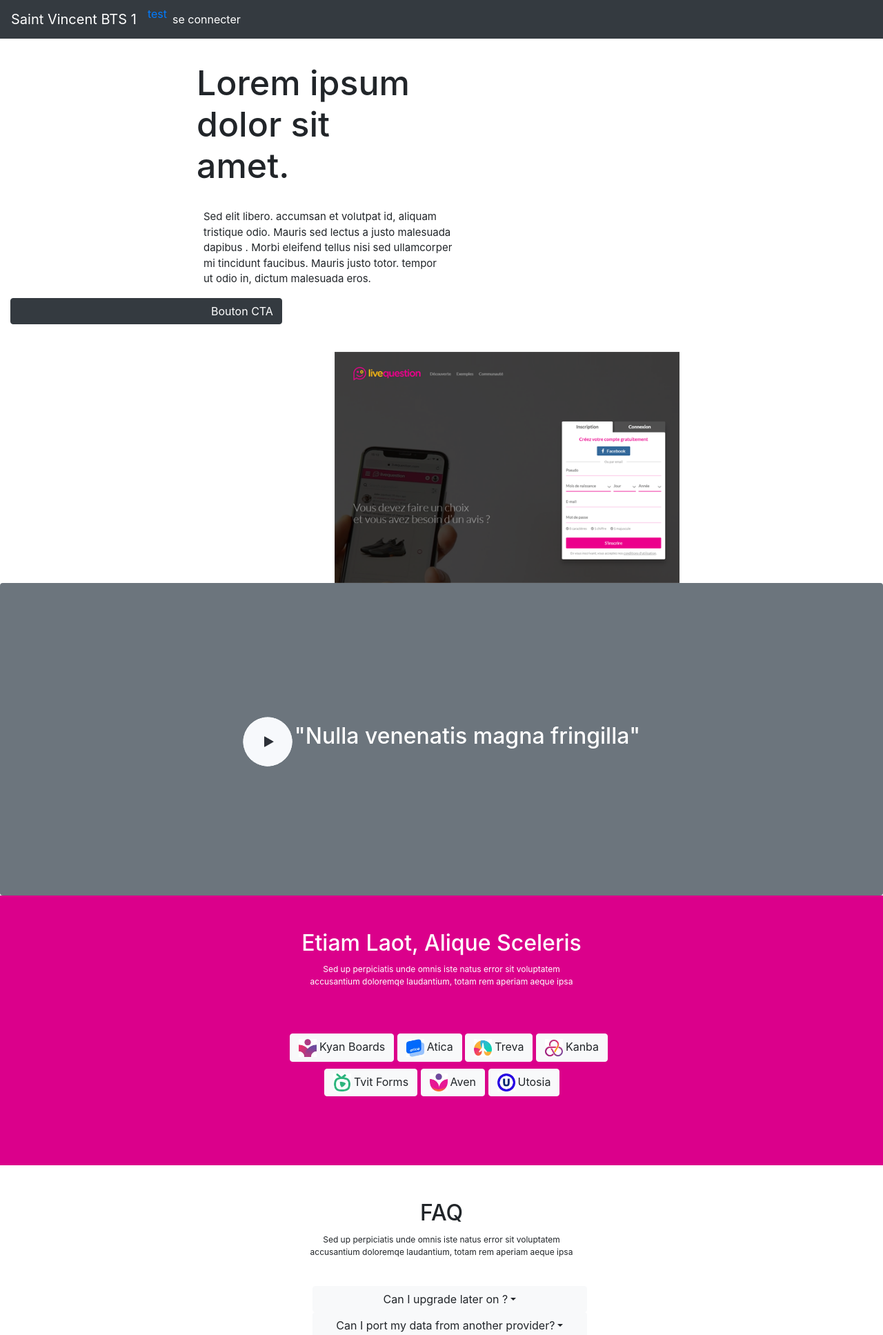
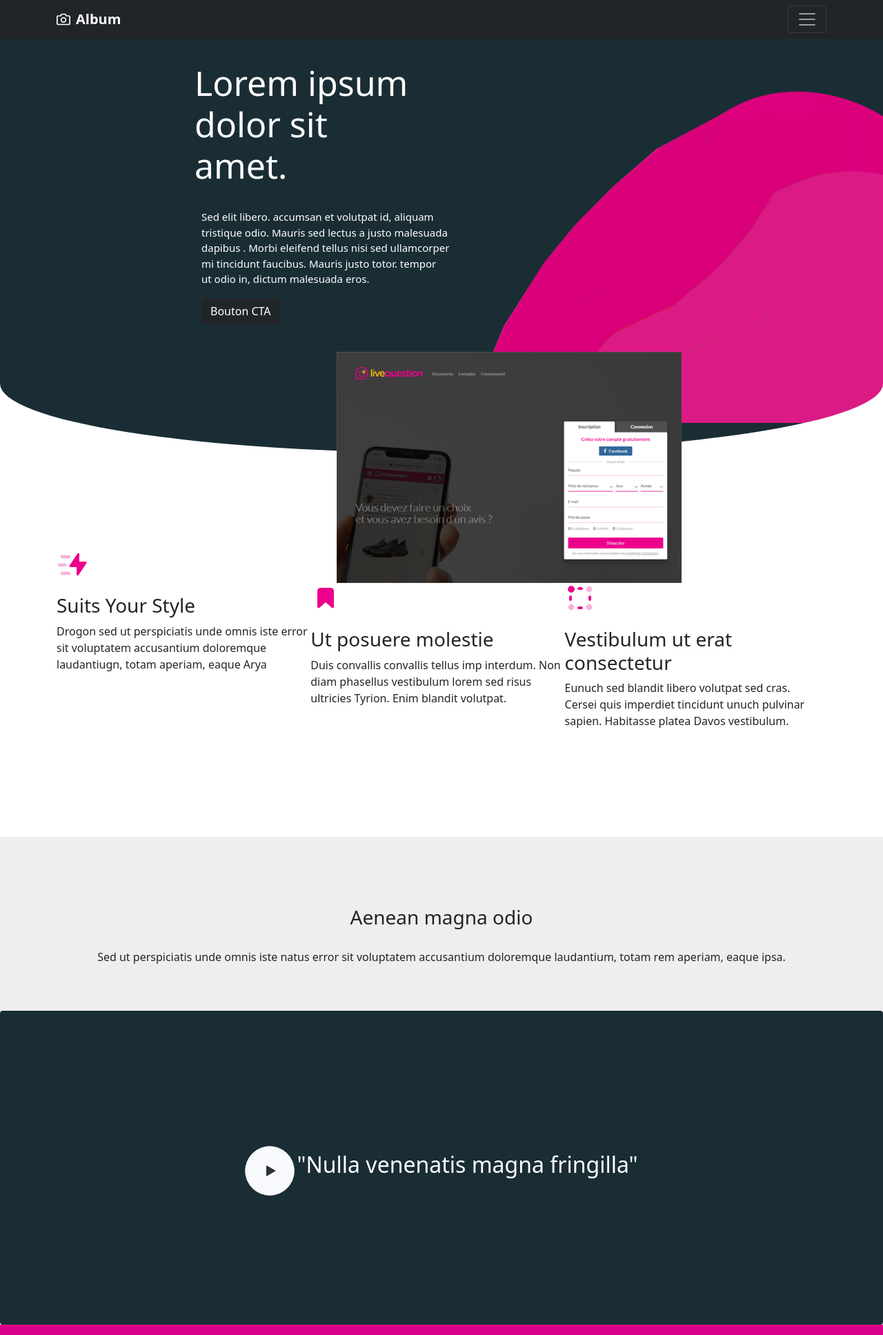
Before and after one commit to N0SAFE/livequestion, a PHP site: page / in a window 1280 px wide. Shown: the top 1935 px of the page at 69% size. Run offline with PHP 8.4, Linux system fonts and the light colour scheme; some libraries are stand-ins or nearby versions.

Commit message:
ajout section 3 correction de bug

```diff
--- /dev/null
+++ b/Css/lib.css
@@ -0,0 +1,143 @@
+.margin-top-5 {
+    margin-top: 5px;
+}
+
+.margin-top-10 {
+    margin-top: 10px;
+}
+
+.margin-top-20 {
+    margin-top: 20px;
+}
+
+.margin-top-25 {
+    margin-top: 25px;
+}
+
+.margin-top-50 {
+    margin-top: 50px;
+}
+
+.margin-top-75 {
+    margin-top: 75px;
+}
+
+.margin-top-100 {
+    margin-top: 100px;
+}
+
+.margin-top-150 {
+    margin-top: 15px;
+}
+
+.margin-top-200 {
+    margin-top: 200px;
+}
+
+.margin-bottom-5 {
+    margin-bottom: 5px;
+}
+
+.margin-bottom-10 {
+    margin-bottom: 10px;
+}
+
+.margin-bottom-20 {
+    margin-bottom: 20px;
+}
+
+.margin-bottom-25 {
+    margin-bottom: 25px;
+}
+
+.margin-bottom-50 {
+    margin-bottom: 50px;
+}
+
+.margin-bottom-75 {
+    margin-bottom: 75px;
+}
+
+.margin-bottom-100 {
+    margin-bottom: 100px;
+}
+
+.margin-bottom-150 {
+    margin-bottom: 150px;
+}
+
+.margin-bottom-200 {
+    margin-bottom: 200px;
+}
+
+.padding-top-5 {
+    padding-top: 5px;
+}
+
+.padding-top-10 {
+    padding-top: 10px;
+}
+
+.padding-top-20 {
+    padding-top: 20px;
+}
+
+.padding-top-25 {
+    padding-top: 25px;
+}
+
+.padding-top-50 {
+    padding-top: 50px;
+}
+
+.padding-top-75 {
+    padding-top: 75px;
+}
+
+.padding-top-100 {
+    padding-top: 100px;
+}
+
+.padding-top-150 {
+    padding-top: 150px;
+}
+
+.padding-top-200 {
+    padding-top: 200px;
+}
+
+.padding-bottom-5 {
+    padding-bottom: 5px;
+}
+
+.padding-bottom-10 {
+    padding-bottom: 10px;
+}
+
+.padding-bottom-20 {
+    padding-bottom: 20px;
+}
+
+.padding-bottom-25 {
+    padding-bottom: 25px;
+}
+
+.padding-bottom-50 {
+    padding-bottom: 50px;
+}
+
+.padding-bottom-75 {
+    padding-bottom: 75px;
+}
+
+.padding-bottom-100 {
+    padding-bottom: 100px;
+}
+
+.padding-bottom-150 {
+    padding-bottom: 150px;
+}
+
+.padding-bottom-200 {
+    padding-bottom: 200px;
+}
--- a/Css/style_index.css
+++ b/Css/style_index.css
@@ -1,43 +1,84 @@
 /*.container{
 	width: 100%;
 }*/
-<<<<<<< HEAD
-=======
 
-/* NAV BARS*/
+
+/* navbar */
+
+header .btnPink {
+    background-color: #ED008C;
+    border-radius: 35px !important;
+    height: 28px;
+    width: 100px;
+}
+
+header .navleft {
+    padding-left: 8%;
+}
+
+header .navright {
+    padding-right: 20%;
+}
+
 
 /* ACCEUIL */
 
- .acceuilText {
+.bg_top_page {
+    background-image: url("../images/fondDecran.png");
+    height: 600px;
+    border-bottom-right-radius: 50% 100px;
+    border-bottom-left-radius: 50% 100px;
+}
 
- }
+.acceuil .titreAcceuil {
+    font-size: 50px;
+    padding-left: 270px;
+}
+
+.acceuil .txtAcceuil {
+    font-size: 15px;
+    padding-left: 280px;
+}
+
+.acceuil .imgAcceuil2 {
+    padding-right: 280px;
+    padding-top: 40px;
+    width: 780px;
+}
+
+.acceuil .butonAcceuil {
+    margin-left: 280px;
+}
 
 
+/*section 2*/
 
-.titreAcceuil {
- font-size: 50px;
- padding-left: 270px;
+.section2 {
+    padding-top: 140px;
+    padding-bottom: 140px;
 }
 
-.txtAcceuil {
-	font-size: 15px;
-	padding-left: 280px;
+.section2 .textDiv {
+    width: 33%;
 }
 
-.imgAcceuil2 {
-	padding-right: 280px;
-	padding-top: 40px;
-	width: 780px;
+.section2 .tailleImg {
+    size: 45px;
 }
 
-.butoAcceuil {
-	padding-left: 290px;
 
+/* section3 */
 
+.section3 {
+    background-color: #EEEEEE;
 }
 
 
 /* big black */
+
+.bigBlack {
+    background-color: #1A2D34;
+}
 
 .bigBlack .iplay {
     display: inline-block;
--- /dev/null
+++ b/index.html
@@ -0,0 +1,151 @@
+<!DOCTYPE html>
+<html>
+
+<head>
+    <meta charset="UTF-8">
+    <meta http-equiv="X-UA-Compatible" content="IE=edge">
+    <meta name="viewport" content="width=device-width, initial-scale=1.0">
+    </script>
+    <link href="https://cdn.jsdelivr.net/npm/bootstrap@5.0.0-beta2/dist/css/bootstrap.min.css" rel="stylesheet" integrity="sha384-BmbxuPwQa2lc/FVzBcNJ7UAyJxM6wuqIj61tLrc4wSX0szH/Ev+nYRRuWlolflfl" crossorigin="anonymous">
+    <script type="text/javascript" src="Javascript/script.js"></script>
+    <link href="Css/normalizer_css.css" rel="stylesheet">
+    <link href="Css/lib.css" rel="stylesheet">
+    <link href="Css/style_index.css" type="text/css" rel="stylesheet">
+    <title>livequestion</title>
+</head>
+
+<body>
+
+    <header>
+        <div class="collapse bg-dark" id="navbarHeader">
+            <div class="container">
+                <div class="row">
+                    <div class="col-sm-8 col-md-7 py-4">
+                        <h4 class="text-white">About</h4>
+                        <p class="text-muted">Add some information about the album below, the author, or any other background context. Make it a few sentences long so folks can pick up some informative tidbits. Then, link them off to some social networking sites or contact
+                            information.
+                        </p>
+                    </div>
+                    <div class="col-sm-4 offset-md-1 py-4">
+                        <h4 class="text-white">Contact</h4>
+                        <ul class="list-unstyled">
+                            <li><a href="#" class="text-white">Follow on Twitter</a></li>
+                            <li><a href="#" class="text-white">Like on Facebook</a></li>
+                            <li><a href="#" class="text-white">Email me</a></li>
+                        </ul>
+                    </div>
+                </div>
+            </div>
+        </div>
+        <div class="navbar navbar-dark bg-dark shadow-sm">
+            <div class="container">
+                <a href="#" class="navbar-brand d-flex align-items-center">
+                    <svg xmlns="http://www.w3.org/2000/svg" width="20" height="20" fill="none" stroke="currentColor" stroke-linecap="round" stroke-linejoin="round" stroke-width="2" aria-hidden="true" class="me-2" viewBox="0 0 24 24">
+                        <path d="M23 19a2 2 0 0 1-2 2H3a2 2 0 0 1-2-2V8a2 2 0 0 1 2-2h4l2-3h6l2 3h4a2 2 0 0 1 2 2z" />
+                        <circle cx="12" cy="13" r="4" />
+                    </svg>
+                    <strong>Album</strong>
+                </a>
+                <button class="navbar-toggler" type="button" data-bs-toggle="collapse" data-bs-target="#navbarHeader" aria-controls="navbarHeader" aria-expanded="false" aria-label="Toggle navigation">
+                    <span class="navbar-toggler-icon"></span>
+                </button>
+            </div>
+        </div>
+    </header>
+    <section class="bg_top_page bg-image container-fluid acceuil clearfix">
+        <!--        <img src="images/fondDecran.png" class="imgAcceuil"> -->
+        <div class="text-white float-start acceuilText">
+            <h1 class="titreAcceuil">Lorem ipsum<br>dolor sit<br>amet.</h1>
+            <p class="txtAcceuil">Sed elit libero. accumsan et volutpat id, aliquam<br>tristique odio. Mauris sed lectus a justo malesuada<br>dapibus . Morbi eleifend tellus nisi sed ullamcorper<br>mi tincidunt faucibus. Mauris justo totor. tempor<br>ut odio in, dictum malesuada
+                eros.
+            </p>
+            <button type="button" class="btn btn-dark butonAcceuil">Bouton CTA</button>
+        </div>
+        <img src="images/step-1.png" class=" float-end imgAcceuil2">
+    </section>
+    <section class="section2">
+        <div class="container clearfix">
+            <div class="textDiv float-start">
+                <img class="tailleImg" src="images/i1.png">
+                <h3 class="padding-top-20">Suits Your Style</h3>
+                <p>Drogon sed ut perspiciatis unde omnis iste error sit voluptatem accusantium doloremque laudantiugn, totam aperiam, eaque Arya</p>
+            </div>
+            <div class="textDiv float-start">
+                <img class="tailleImg" src="images/i2.png">
+                <h3 class="padding-top-20">Ut posuere molestie</h3>
+                <p>Duis convallis convallis tellus imp interdum. Non diam phasellus vestibulum lorem sed risus ultricies Tyrion. Enim blandit volutpat.</p>
+            </div>
+            <div class="textDiv float-start">
+                <img class="tailleImg" src="images/i3.png">
+                <h3 class="padding-top-20">Vestibulum ut erat consectetur</h3>
+                <p>Eunuch sed blandit libero volutpat sed cras. Cersei quis imperdiet tincidunt unuch pulvinar sapien. Habitasse platea Davos vestibulum.</p>
+            </div>
+        </div>
+    </section>
+    <section class="section3 padding-top-100 padding-bottom-50">
+        <div class="container">
+            <h3 class="text-center">Aenean magna odio</h3>
+            <p class="padding-top-20 text-center">Sed ut perspiciatis unde omnis iste natus error sit voluptatem accusantium doloremque laudantium, totam rem aperiam, eaque ipsa.</p>
+        </div>
+    </section>
+    <section>
+        <div class="container-fluid bigBlack badge">
+            <img src="images/iplay.png" class="iplay">
+            <h2>"Nulla venenatis magna fringilla"</h2>
+        </div>
+    </section>
+    <footer>
+        <div class="container-fluid bigPink">
+            <h1>Etiam Laot, Alique Sceleris</h1>
+            <p>Sed up perpiciatis unde omnis iste natus error sit voluptatem<br> accusantium doloremqe laudantium, totam rem aperiam aeque ipsa </p>
+            <div class="container buttonMarqueDiv">
+                <button type="button" class="btn btn-light buttonMarque "><img src="images/marque1.jpg"
+                        class="imgMarque">Kyan Boards</button>
+                <button type="button" class="btn btn-light buttonMarque "><img src="images/marque2.jpg"
+                        class="imgMarque">Atica</button>
+                <button type="button" class="btn btn-light buttonMarque "><img src="images/marque3.jpg"
+                        class="imgMarque">Treva</button>
+                <button type="button" class="btn btn-light buttonMarque "><img src="images/marque4.jpg"
+                        class="imgMarque">Kanba</button>
+            </div>
+            <div class="container buttonMarqueDiv2">
+                <button type="button" class="btn btn-light buttonMarque "><img src="images/marque5.jpg"
+                        class="imgMarque">Tvit Forms</button>
+                <button type="button" class="btn btn-light buttonMarque "><img src="images/marque7.jpg"
+                        class="imgMarque">Aven</button>
+                <button type="button" class="btn btn-light buttonMarque "><img src="images/marque6.jpg"
+                        class="imgMarque">Utosia</button>
+            </div>
+
+        </div>
+        <div class=" container-fluid faqDiv">
+            <h1>FAQ</h1>
+            <p class="pDeFaq">Sed up perpiciatis unde omnis iste natus error sit voluptatem<br> accusantium doloremqe laudantium, totam rem aperiam aeque ipsa </p>
+            <br>
+            <div class=" container-fluid ButtonFaq">
+                <button type="button" class="btn btn-light dropdown-toggle ButFaq w-50 " data-toggle="dropdown" aria-haspopup="true" aria-expanded="false">Can I upgrade later on ?</button>
+                <br>
+                <button type="button" class="btn btn-light dropdown-toggle ButFaq w-50" data-toggle="dropdown" aria-haspopup="true" aria-expanded="false">Can I port my data from another provider?</button>
+                <br>
+                <button type="button" class="btn btn-light dropdown-toggle ButFaq w-50" data-toggle="dropdown" aria-haspopup="true" aria-expanded="false">Are my food photo stored forever in the cloud? </button>
+                <br>
+                <button type="button" class="btn btn-light dropdown-toggle ButFaq w-50" data-toggle="dropdown" aria-haspopup="true" aria-expanded="false">Who foots the bills for that?</button>
+                <br>
+                <button type="button" class="btn btn-light dropdown-toggle ButFaq w-50" data-toggle="dropdown" aria-haspopup="true" aria-expanded="false">What's the real cost?</button>
+                <br>
+                <button type="button" class="btn btn-light dropdown-toggle ButFaq w-50" data-toggle="dropdown" aria-haspopup="true" aria-expanded="false">Can my company request a custom plan?</button>
+            </div>
+            <p class="abo">Still have unanswered question?<a href="" class="aboLien">Get in touch</a></p>
+        </div>
+        <div class="container-fluid linkAll">
+            <p class="links"> © 2019 Page protected by reCAPTCHA and subject to Google's <a href="">Privacy Policy</a> and <a href="">Term of Service</a> </p>
+            <img src="images/links.jpg" class="linksImg float-end">
+        </div>
+    </footer>
+    <script src="https://cdn.jsdelivr.net/npm/@popperjs/core@2.6.0/dist/umd/popper.min.js" integrity="sha384-KsvD1yqQ1/1+IA7gi3P0tyJcT3vR+NdBTt13hSJ2lnve8agRGXTTyNaBYmCR/Nwi" crossorigin="anonymous">
+    </script>
+    <script src="https://cdn.jsdelivr.net/npm/bootstrap@5.0.0-beta2/dist/js/bootstrap.min.js" integrity="sha384-nsg8ua9HAw1y0W1btsyWgBklPnCUAFLuTMS2G72MMONqmOymq585AcH49TLBQObG" crossorigin="anonymous">
+    </script>
+</body>
+
+</html>
--- a/index.php
+++ /dev/null
@@ -1,106 +0,0 @@
-<!DOCTYPE html>
-<html>
-<head>
-	 <meta charset="UTF-8">
-    <meta http-equiv="X-UA-Compatible" content="IE=edge">
-    <meta name="viewport" content="width=device-width, initial-scale=1.0">
-    <script src="https://code.jquery.com/jquery-3.2.1.slim.min.js"
-        integrity="sha384-KJ3o2DKtIkvYIK3UENzmM7KCkRr/rE9/Qpg6aAZGJwFDMVNA/GpGFF93hXpG5KkN" crossorigin="anonymous">
-    </script>
-    <link rel="stylesheet" href="https://cdn.jsdelivr.net/npm/bootstrap@4.6.0/dist/css/bootstrap.min.css" integrity="sha384-B0vP5xmATw1+K9KRQjQERJvTumQW0nPEzvF6L/Z6nronJ3oUOFUFpCjEUQouq2+l" crossorigin="anonymous">
-    <script type="text/javascript" src="Javascript/script.js"></script>
-    <link href="Css/normalizer_css.css" rel="stylesheet">
-    <link href="Css/style_index.css" type="text/css" rel="stylesheet">
-	<title>livequestion</title>
-</head>
-<body>
-
-<header>
-<nav id="navbar-scroll" class="navbar navbar-expand-lg navbar-dark bg-dark">
-            <span class="navbar-brand">Saint Vincent BTS 1</span>
-            <button class="navbar-toggler" type="button" data-toggle="collapse" data-target="#navbarNavDropdown"
-                aria-controls="navbarNavDropdown" aria-expanded="false" aria-label="Toggle navigation">
-                <span class="navbar-toggler-icon"></span>
-            </button>
-            <div class="navbar-collapse collapse w-100 order-3" id="navbarNavDropdown">
-                <ul class="navbar-nav">
-                <li class="nav-item">
-                        <a href="Authentification_PHP/index.php">test</a>
-                        </li>
-                    <div class="connexionBg">
-                        <li class="nav-item connexion">
-                            <a class="nav-link" href="Authentification_PHP/login.php"><span class="text-white">se connecter</span></a>
-                        </li>
-                    </div>
-                </ul>
-            </div>
-        </nav>
-</header>
-<section>
-    <div class="container-fluid acceuil">
- <!--        <img src="images/fondDecran.png" class="imgAcceuil"> -->
-    <div class="clearfix">
-        <div class="  float-left acceuilText">
-          <h1 class="titreAcceuil">Lorem ipsum<br>dolor sit<br>amet.</h1>
-          <p class="txtAcceuil">Sed elit libero. accumsan et volutpat id, aliquam<br>tristique odio. Mauris sed lectus a justo malesuada<br>dapibus . Morbi eleifend tellus nisi sed ullamcorper<br>mi tincidunt faucibus. Mauris justo totor. tempor<br>ut odio in, dictum malesuada eros.</p>
-        <button type="button" class="btn btn-dark  butoAcceuil">Bouton CTA</button>
-        </div>
-        <img src="images/step-1.png" class=" float-right imgAcceuil2">
-        </div>
-    </div>
-</section>
-<section>
-    <div class="container-fluid bigBlack badge badge-secondary">
-        <img src="images/iplay.png" class="iplay">
-        <h2>"Nulla venenatis magna fringilla"</h2>
-    </div>
-</section>
-    <footer>
-    <div class="container-fluid bigPink">
-        <h1>Etiam Laot, Alique Sceleris</h1>
-        <p>Sed up perpiciatis unde omnis iste natus error sit voluptatem<br> accusantium doloremqe laudantium, totam rem aperiam aeque ipsa </p>
-    <div  class="container buttonMarqueDiv">
-        <button type="button" class="btn btn-light buttonMarque "><img src="images/marque1.jpg" class="imgMarque">Kyan Boards</button>
-        <button type="button" class="btn btn-light buttonMarque "><img src="images/marque2.jpg" class="imgMarque">Atica</button>
-        <button type="button" class="btn btn-light buttonMarque "><img src="images/marque3.jpg" class="imgMarque">Treva</button>
-        <button type="button" class="btn btn-light buttonMarque "><img src="images/marque4.jpg" class="imgMarque">Kanba</button>
-    </div>
-    <div  class="container buttonMarqueDiv2">
-        <button type="button" class="btn btn-light buttonMarque "><img src="images/marque5.jpg" class="imgMarque">Tvit Forms</button>
-        <button type="button" class="btn btn-light buttonMarque "><img src="images/marque7.jpg" class="imgMarque">Aven</button>
-        <button type="button" class="btn btn-light buttonMarque "><img src="images/marque6.jpg" class="imgMarque">Utosia</button>
-    </div>
-
-    </div>
-    <div class=" container-fluid faqDiv">
-         <h1>FAQ</h1>
-        <p class="pDeFaq">Sed up perpiciatis unde omnis iste natus error sit voluptatem<br> accusantium doloremqe laudantium, totam rem aperiam aeque ipsa </p>
-        <br>
-        <div class=" container-fluid ButtonFaq">
-            <button type="button" class="btn btn-light dropdown-toggle ButFaq w-50 " data-toggle="dropdown" aria-haspopup="true" aria-expanded="false">Can I upgrade later on ?</button>
-            <br>
-            <button type="button" class="btn btn-light dropdown-toggle ButFaq w-50" data-toggle="dropdown" aria-haspopup="true" aria-expanded="false">Can I port my data from another provider?</button>
-            <br>
-            <button type="button" class="btn btn-light dropdown-toggle ButFaq w-50" data-toggle="dropdown" aria-haspopup="true" aria-expanded="false">Are my food photo stored forever in the cloud? </button>
-            <br>
-            <button type="button" class="btn btn-light dropdown-toggle ButFaq w-50" data-toggle="dropdown" aria-haspopup="true" aria-expanded="false">Who foots the bills for that?</button>
-            <br>
-            <button type="button" class="btn btn-light dropdown-toggle ButFaq w-50" data-toggle="dropdown" aria-haspopup="true" aria-expanded="false">What's the real cost?</button>
-            <br>
-            <button type="button" class="btn btn-light dropdown-toggle ButFaq w-50" data-toggle="dropdown" aria-haspopup="true" aria-expanded="false">Can my company request a custom plan?</button>
-        </div>
-        <p class="abo">Still have unanswered question?<a href="" class="aboLien">Get in touch</a></p>
-    </div>
-    <div class="container-fluid linkAll">
-        <p class="links"> © 2019 Page protected by reCAPTCHA and subject to Google's <a href="">Privacy Policy</a> and <a href="">Term of Service</a> </p>
-        <img src="images/links.jpg" class="linksImg float-right">
-    </div>
-    </footer>
-    <script src="https://code.jquery.com/jquery-3.5.1.slim.min.js"
-        integrity="sha384-DfXdz2htPH0lsSSs5nCTpuj/zy4C+OGpamoFVy38MVBnE+IbbVYUew+OrCXaRkfj" crossorigin="anonymous">
-    </script>
-    <script src="https://cdn.jsdelivr.net/npm/bootstrap@4.6.0/dist/js/bootstrap.bundle.min.js"
-        integrity="sha384-Piv4xVNRyMGpqkS2by6br4gNJ7DXjqk09RmUpJ8jgGtD7zP9yug3goQfGII0yAns" crossorigin="anonymous">
-    </script>
-</body>
-</html>
```
Also changed, not shown: Authentification_PHP/livequestion.sql (added, +148 -0 lines), Authentification_PHP/registration.sql (deleted, +0 -64 lines).
